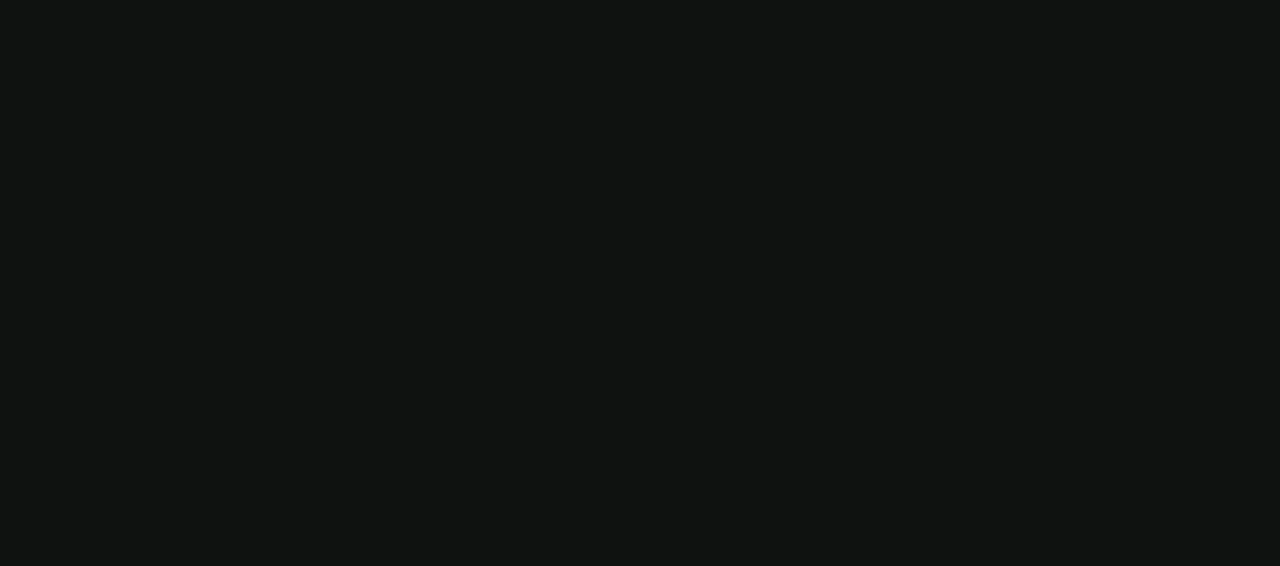
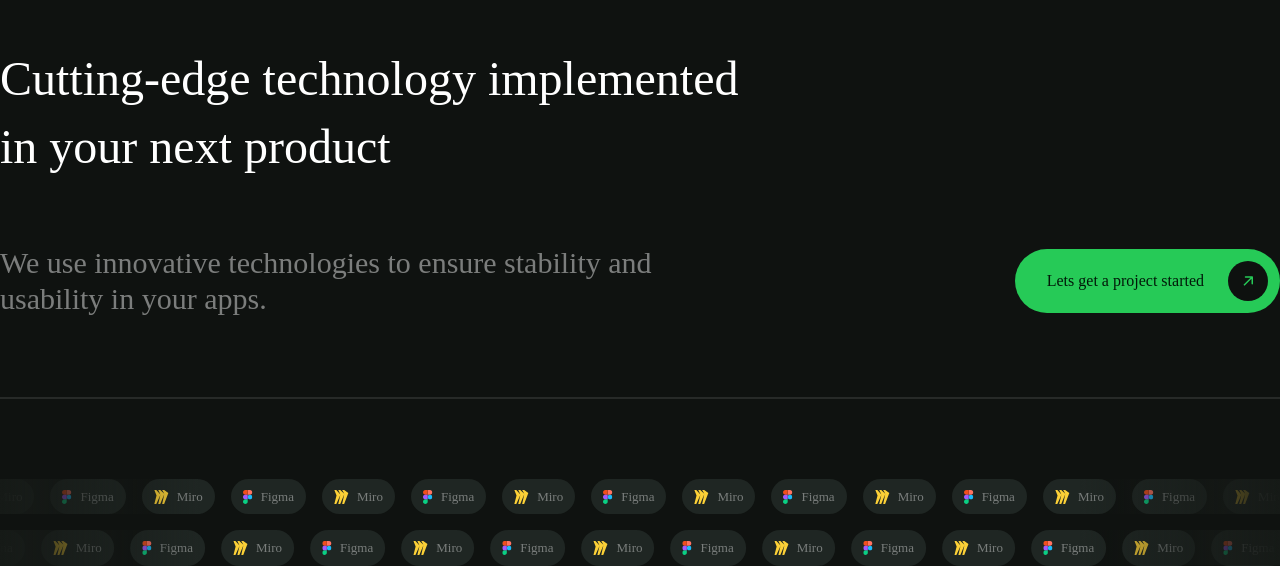
Before and after one commit to kaloyaqn/digi-demo, a Next.js app: page / in a window 1280 px wide. Shown: the part 2895-3461 px from the top of the page. Before the commit the page ends 2940 px from the top, so only its background shows below. Built offline with nearby package versions, Linux system fonts and the light colour scheme.

Commit message:
feat: added demo version of inifinite scroll

```diff
--- a/app/globals.css
+++ b/app/globals.css
@@ -15,15 +15,14 @@
 :root {
   --background-black: #0f1210;
   --background-black-light: #161a17;
-  --background-gray: #181C1A;
-  --gray-green: #1F2623;
+  --background-gray: #181c1a;
+  --gray-green: #1f2623;
   --text-black: #021909;
   --button-black: #0e110f;
   --text-dark-green: #707e77;
   --spectra-green-light: #26ca57;
   --spectra-green-extra-light: #31d223;
   --spectra-green-light-opacity: #192b1d;
-
 }
 
 body {
@@ -51,14 +50,15 @@
 }
 
 h2,
+h3,
 h6 {
   font-family: "Helvetica Now Display";
   font-weight: 400;
 }
 
 span {
- font-family: "Helvetica Now Micro";
- font-weight: 300;
+  font-family: "Helvetica Now Micro";
+  font-weight: 300;
 }
 
 hr {
--- a/app/page.js
+++ b/app/page.js
@@ -3,8 +3,10 @@
 import FeatureBlock from "@/components/Boxes/FeatureBlock";
 import ServiceCard from "@/components/Boxes/ServiceCard";
 
+import Marquee from "react-fast-marquee";
+import InfiniteScrollRow from "@/components/Boxes/InfiniteScrollRow";
+
 //snimki
-
 
 export default function Home() {
   const features = [
@@ -35,7 +37,8 @@
     {
       icon: "/images/services/product-design.png",
       title: "Product Design",
-      description: "We prioritize creating products that users truly love and enjoy using.",
+      description:
+        "We prioritize creating products that users truly love and enjoy using.",
       tools: ["Figma", "Miro"],
     },
     {
@@ -71,7 +74,7 @@
   ];
 
   return (
-    <main className="">
+    <main className="overflow-x-hidden">
       <section className="container mx-auto p-8 place-content-center custom-height-hero overflow-hidden">
         <div className="">
           <div className="bg-white rounded-full py-3 px-8 inline-flex items-center gap-2.5 shadow-lg">
@@ -99,7 +102,7 @@
             captivating mobile apps, eCommerce platforms, and landing product
             pages that drive success and user satisfaction.
           </h2>
-          <hr/>
+          <hr />
           <div className="flex flex-row mt-28">
             {features.map((feature, index) => (
               <FeatureBlock
@@ -111,16 +114,19 @@
           </div>
         </div>
       </section>
-      <section className="specializations bg-[var(--background-black)] section-padding">
+      <section className="specializations bg-[var(--background-black)] section-padding md:pb-28">
         <div className="container mx-auto">
           <div className="flex justify-between items-end w-full pb-20">
             <h6 className="uppercase text-xl">Specializations</h6>
             <h2 className="text-5xl max-w-[900px] leading-[68px] text-right">
-        We specialize in delivering high-quality solutions with fast turnaround times.
+              We specialize in delivering high-quality solutions with fast
+              turnaround times.
             </h2>
           </div>
           <hr />
-    <div className="flex overflow-x-auto space-x-8 pt-20 "> {/* Enable horizontal scrolling */}
+          <div className="flex overflow-x-auto space-x-8 pt-20 ">
+            {" "}
+            {/* Enable horizontal scrolling */}
             {services.map((service, index) => (
               <ServiceCard
                 key={index}
@@ -128,15 +134,31 @@
                 description={service.description}
                 tools={service.tools}
                 icon={service.icon}
-          className=""  // Увеличи ширината на картите
+                className="" // Увеличи ширината на картите
               />
             ))}
           </div>
         </div>
       </section>
-
-
-
+      <section className="technologies md:pt-12">
+        <div className="container mx-auto">
+          <h2 className="text-5xl leading-[68px] md:max-w-3xl">
+            Cutting-edge technology implemented in your next product
+          </h2>
+          <div className="flex items-center justify-between md:pt-16">
+            <h3 className="text-3xl md:max-w-2xl opacity-45">
+              We use innovative technologies to ensure stability and usability
+              in your apps.
+            </h3>
+            <PrimaryButton isCta={true}>
+              Lets get a project started
+            </PrimaryButton>
+          </div>
+          <hr className="md:my-20" />
+        </div>
+        <InfiniteScrollRow />{" "}
+        {/* This is outside the container for full width */}
+      </section>
     </main>
   );
 }
--- /dev/null
+++ b/components/Boxes/InfiniteScrollRow.js
@@ -0,0 +1,47 @@
+import React from "react";
+import Marquee from "react-fast-marquee";
+import ToolBadge from "./ToolBadge";
+
+const tools = ["Figma", "Miro"]; // Add more tools as needed
+
+const InfiniteScrollRow = () => {
+  return (
+    <>
+      <div className="w-screen relative left-1/2 right-1/2 -ml-[50vw] -mr-[50vw]">
+        <Marquee
+          direction="left"
+          className="md:mb-4"
+          autoFill
+          gradient
+          gradientColor="#161a17"
+          speed={50}
+        >
+          {tools.map((tool, index) => (
+            <>
+              <div className="md:mr-4">
+                <ToolBadge key={index} tool={tool} />
+              </div>
+            </>
+          ))}
+        </Marquee>
+        <Marquee
+          direction="right"
+          autoFill
+          gradient
+          gradientColor="#161a17"
+          speed={50}
+        >
+          {tools.map((tool, index) => (
+            <>
+              <div className="md:mr-4">
+                <ToolBadge key={index} tool={tool} />
+              </div>
+            </>
+          ))}
+        </Marquee>
+      </div>
+    </>
+  );
+};
+
+export default InfiniteScrollRow;
--- a/components/Boxes/ServiceCard.js
+++ b/components/Boxes/ServiceCard.js
@@ -1,14 +1,15 @@
 import Image from "next/image";
 import React from "react";
+import ToolBadge from "./ToolBadge";
 
 const toolIcons = {
   Figma: "images/services/icons/figma.svg",
   Miro: "images/services/icons/miro.svg",
 };
 
-const ServiceCard = ({ icon, title, description, tools }) => {
+const ServiceCard = ({ icon, title, description, tools, key }) => {
   return (
-    <div className="bg-[var(--background-gray)] rounded-[32px] flex-shrink-0 w-[450px] p-12 pb-10">
+    <div key={key} className="bg-[var(--background-gray)] rounded-[32px] flex-shrink-0 w-[450px] p-12 pb-10">
       <div>
         <img src={icon} alt={title} />
       </div>
@@ -18,13 +19,7 @@
       </p>
       <div className="flex space-x-2 mt-8">
         {tools.map((tool, index) => (
-          <div
-            key={index}
-            className="md:text-[13px] rounded-full bg-[var(--gray-green)] py-2 px-3 rounded flex items-center gap-2"
-          >
-            <img src={toolIcons[tool]} />
-            <span className="opacity-40 text-white">{tool}</span>
-          </div>
+          <ToolBadge key={index} tool={tool} />
         ))}
       </div>
     </div>
--- /dev/null
+++ b/components/Boxes/ToolBadge.js
@@ -0,0 +1,19 @@
+import React from "react";
+import Image from "next/image";
+
+// ToolBadge Component
+const ToolBadge = ({ tool }) => {
+  const toolIcons = {
+    Figma: "images/services/icons/figma.svg",
+    Miro: "images/services/icons/miro.svg",
+  };
+
+  return (
+    <div className="md:text-[13px] rounded-full bg-[var(--gray-green)] py-2 px-3 rounded flex items-center gap-2">
+      <img src={toolIcons[tool]} alt={tool} />
+      <span className="opacity-40 text-white">{tool}</span>
+    </div>
+  );
+};
+
+export default ToolBadge;
--- a/package.json
+++ b/package.json
@@ -13,7 +13,9 @@
     "next": "14.2.6",
     "react": "^18",
     "react-dom": "^18",
-    "styled-components": "^6.1.12"
+    "react-fast-marquee": "^1.6.5",
+    "styled-components": "^6.1.12",
+    "swiper": "^11.1.12"
   },
   "devDependencies": {
     "eslint": "^8",
```
Also changed, not shown: 1 other file (tests, documents, lock files or other folders). Lines whose indentation alone changed are shown as unchanged.
